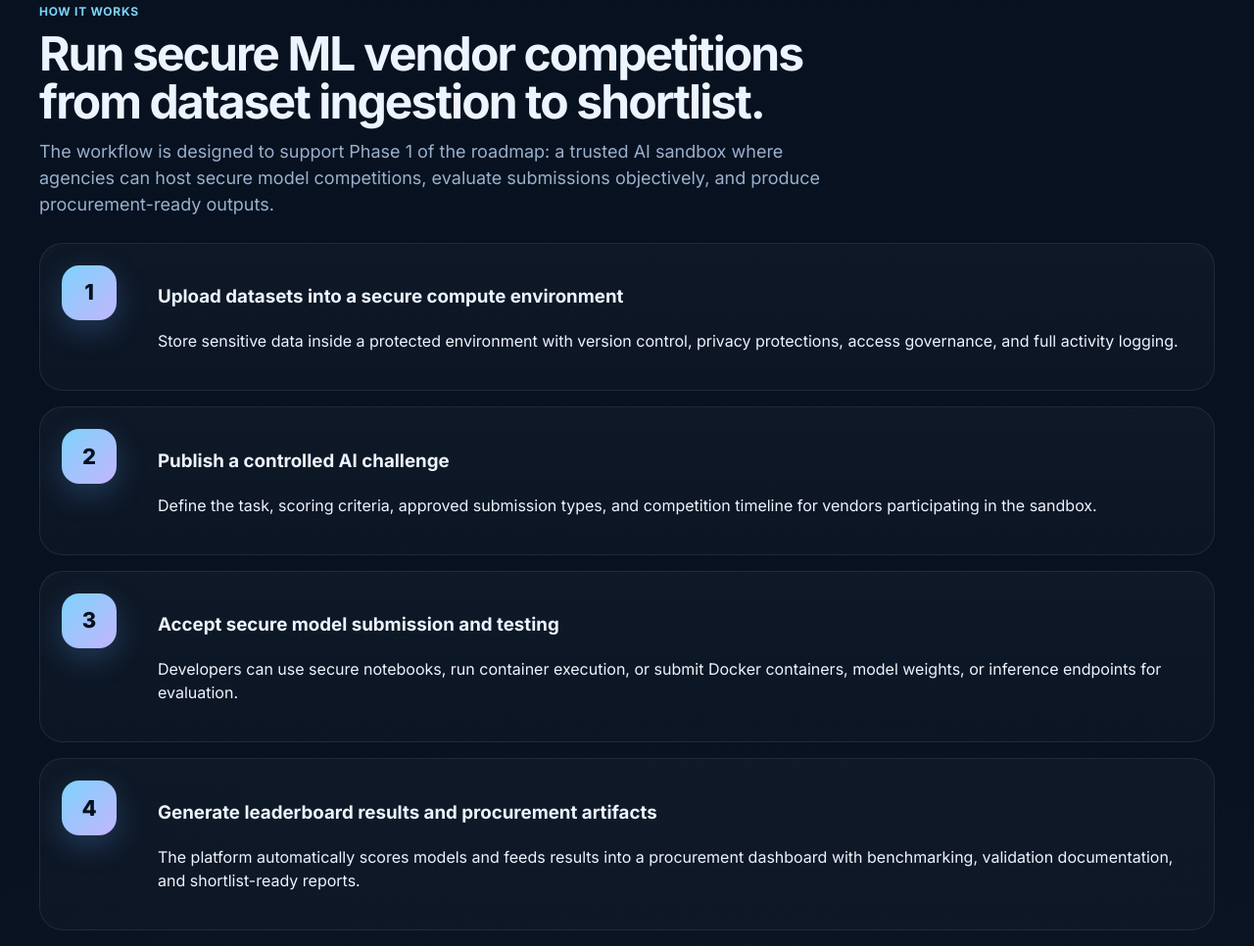
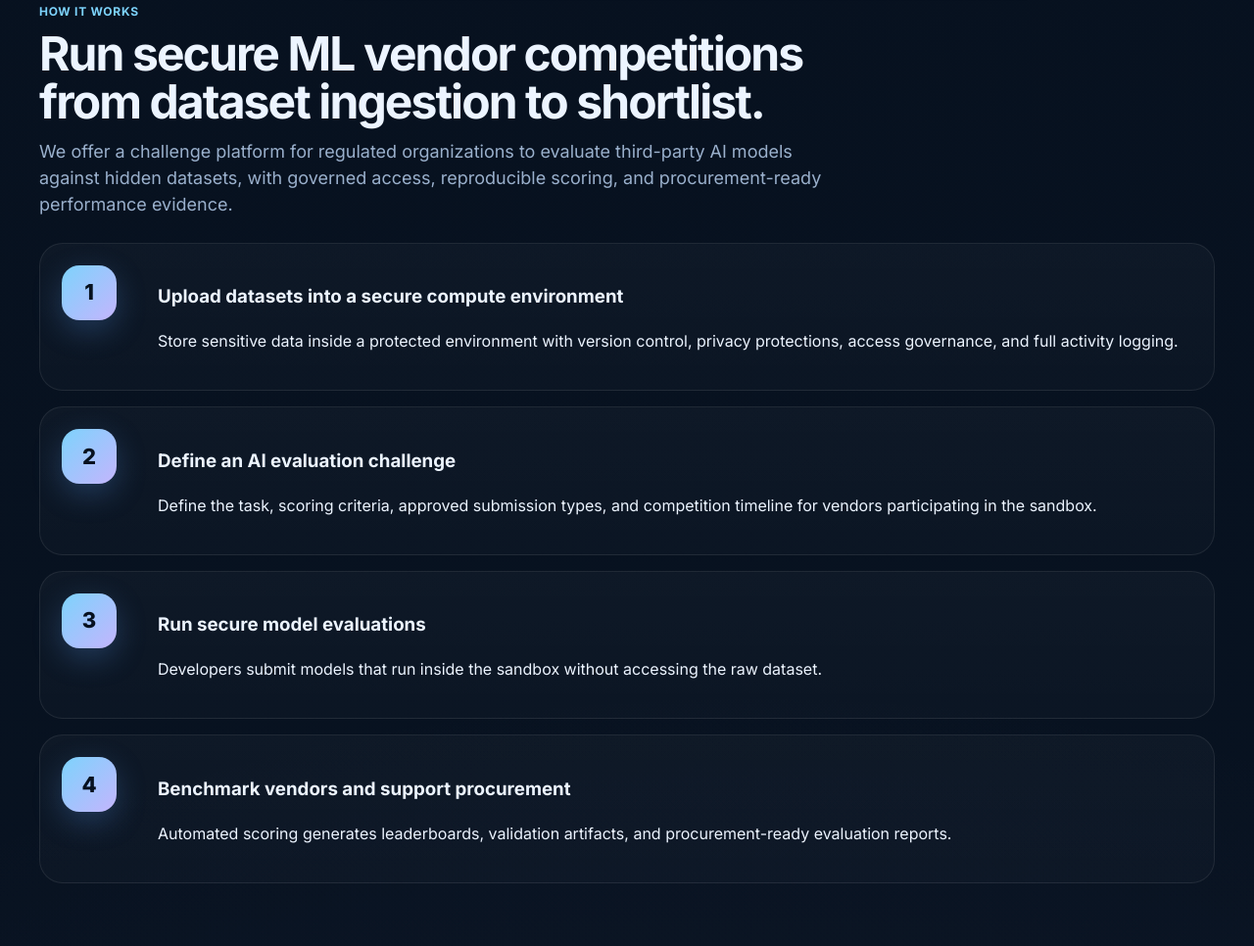
Before and after one commit to SASPallas/website, a plain HTML site: page index.html in a window 1280 px wide. Shown: the part 4146-5112 px from the top of the page at 98% size. Drawn offline with Linux system fonts and the light colour scheme.

Commit message:
Update index.html

```diff
--- a/index.html
+++ b/index.html
@@ -1151,7 +1151,7 @@
         <div class="section-head">
           <div class="kicker">How it works</div>
           <h2>Run secure ML vendor competitions from dataset ingestion to shortlist.</h2>
-          <p>The workflow is designed to support Phase 1 of the roadmap: a trusted AI sandbox where agencies can host secure model competitions, evaluate submissions objectively, and produce procurement-ready outputs.</p>
+          <p>We offer a challenge platform for regulated organizations to evaluate third-party AI models against hidden datasets, with governed access, reproducible scoring, and procurement-ready performance evidence.</p>
         </div>
 
         <div class="steps">
@@ -1165,22 +1165,22 @@
           <div class="step">
             <div class="step-number">2</div>
             <div>
-              <h3>Publish a controlled AI challenge</h3>
+              <h3>Define an AI evaluation challenge</h3>
               <p>Define the task, scoring criteria, approved submission types, and competition timeline for vendors participating in the sandbox.</p>
             </div>
           </div>
           <div class="step">
             <div class="step-number">3</div>
             <div>
-              <h3>Accept secure model submission and testing</h3>
-              <p>Developers can use secure notebooks, run container execution, or submit Docker containers, model weights, or inference endpoints for evaluation.</p>
+              <h3>Run secure model evaluations</h3>
+              <p>Developers submit models that run inside the sandbox without accessing the raw dataset.</p>
             </div>
           </div>
           <div class="step">
             <div class="step-number">4</div>
             <div>
-              <h3>Generate leaderboard results and procurement artifacts</h3>
-              <p>The platform automatically scores models and feeds results into a procurement dashboard with benchmarking, validation documentation, and shortlist-ready reports.</p>
+              <h3>Benchmark vendors and support procurement</h3>
+              <p>Automated scoring generates leaderboards, validation artifacts, and procurement-ready evaluation reports.</p>
             </div>
           </div>
         </div>
@@ -1235,7 +1235,7 @@
         <div class="section-head">
           <div class="kicker">Roadmap and use cases</div>
           <h2>Start with vendor competitions. Expand into secure collaboration.</h2>
-          <p>Phase 1 focuses on secure model competitions and objective procurement. Phase 2 expands the same infrastructure into broader internal and external ML collaboration.</p>
+          <p>Manage data access and sharing, control experimentation, and host internal and external model testing on an ongoing basis.</p>
         </div>
 
         <div class="grid-2">
```
